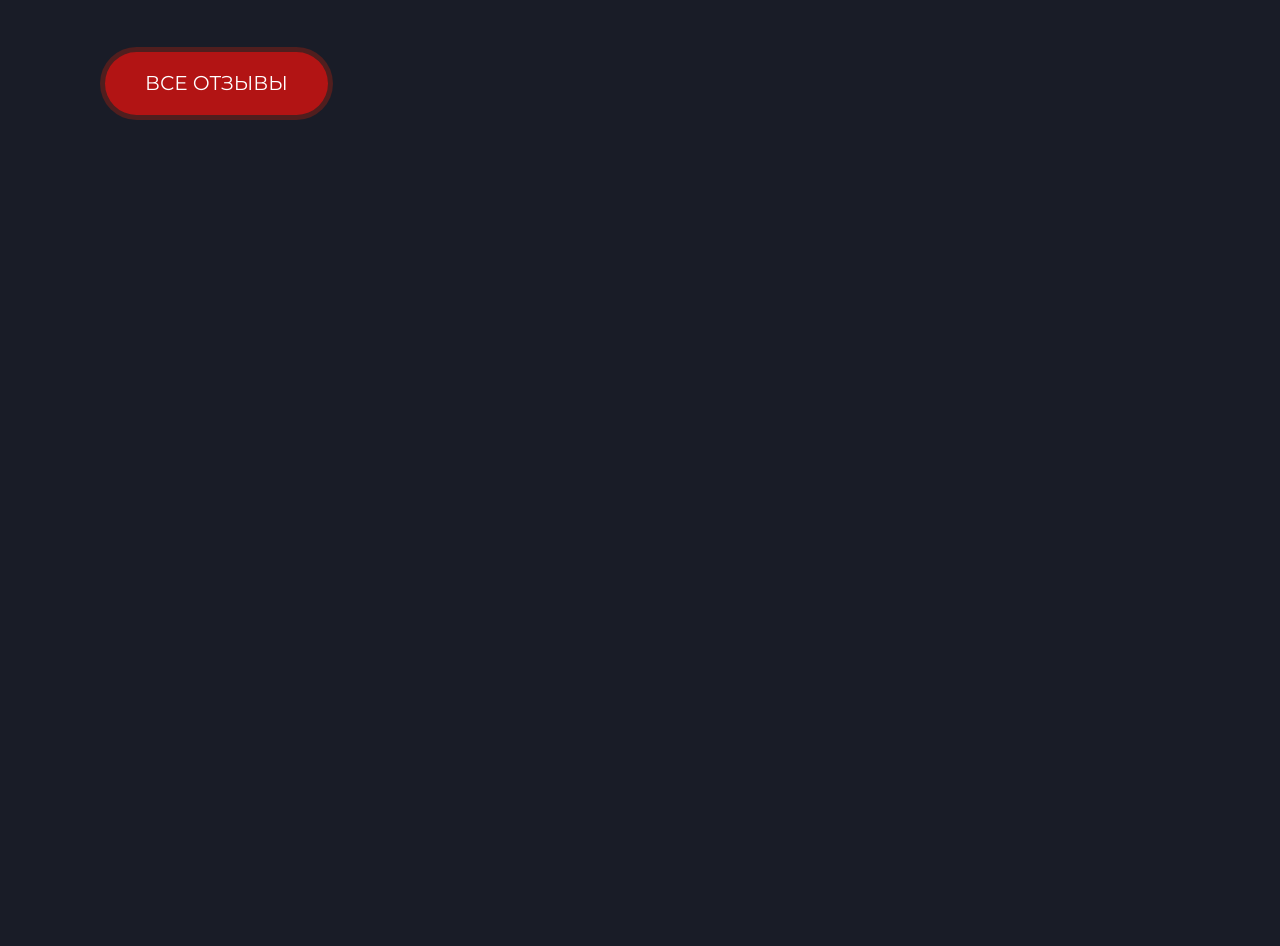
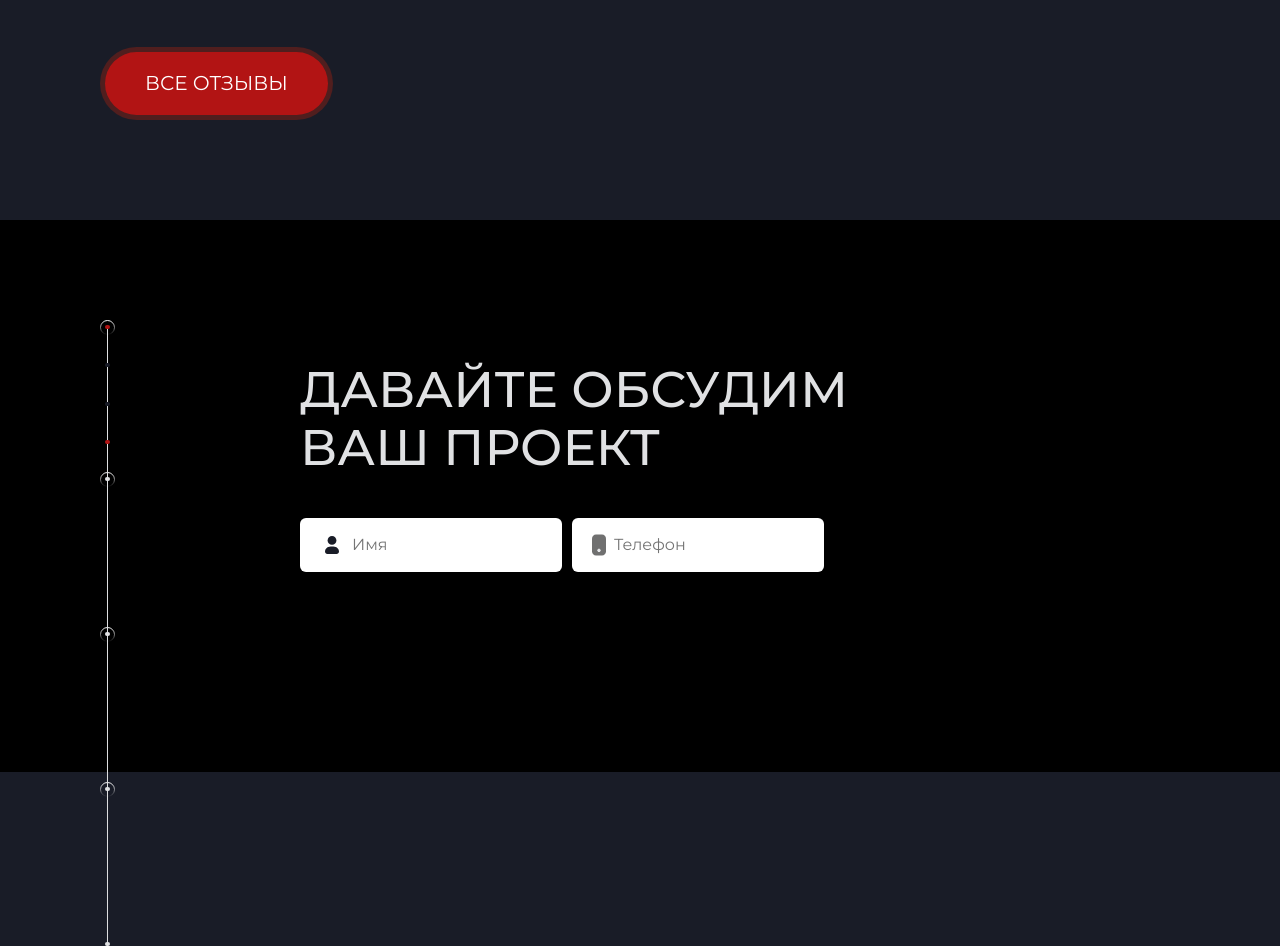
Before and after one commit to Hellworkerlives/Fouro, a plain HTML site: page index.html in a window 1280 px wide. Shown: the part 9478-10424 px from the top of the page. Before the commit the page ends 9698 px from the top, so only its background shows below. Drawn offline with nearby package versions, Linux system fonts and the light colour scheme; files whose address does not match are found by name.

Commit message:
Секция feedback

```diff
--- a/assets/scss/_components.scss
+++ b/assets/scss/_components.scss
@@ -10,3 +10,4 @@
 @import "./components/salon";
 @import "./components/klient";
 @import "./components/com";
+@import "./components/feedback";
--- /dev/null
+++ b/assets/scss/components/_feedback.scss
@@ -0,0 +1,30 @@
+.feedback{
+    background-color: black;
+    padding-left: 300px;
+    padding-right: 300px;
+    padding-top: 100px;
+    padding-bottom: 200px;
+    &__container{
+        display: flex;
+        gap: 10px;
+        &-reg{
+            background-color: white;
+            display: flex;
+            padding: 10px;
+            padding-left: 20px;
+            border-radius: 6px;
+            &-name{
+                border: none;
+                padding: 8px;
+                &:focus{
+                    outline: none;
+                    border: none;
+                }
+            }
+        }
+    }
+    &-title{
+        font-weight: 500;
+        font-size: 50px;
+    }
+}
--- a/index.html
+++ b/index.html
@@ -258,6 +258,21 @@
                         <button class="fouro__container-but-knopka">ВСЕ ОТЗЫВЫ</button>
                     </div>
               </section>
+              <section class="feedback">
+                <img src="./assets/img/scroll3.svg" alt="scroll" class="fouro-scroll">
+                <h2 class="feedback-title">ДАВАЙТЕ ОБСУДИМ <br>ВАШ ПРОЕКТ</h2>
+                    <div class="feedback__container">
+                       <div class="feedback__container-reg">
+                            <img src="./assets/img/User.svg" alt="logo" class="feedback__container-logo">
+                            <input type="text" class="feedback__container-reg-name" placeholder="Имя">
+                       </div>
+                       <div class="feedback__container-reg">
+                        <img src="./assets/img/tell.svg" alt="logo" class="feedback__container-logo">
+                        <input type="text" class="feedback__container-reg-name" placeholder="Телефон">
+                   </div>
+
+                    </div>
+              </section>
             </div>
         </main>
         <footer class="application__footer footer">
```
Also changed, not shown: assets/img/User.svg (added), assets/img/tell.svg (added), assets/style/main-style.min.css, 1 other file.
